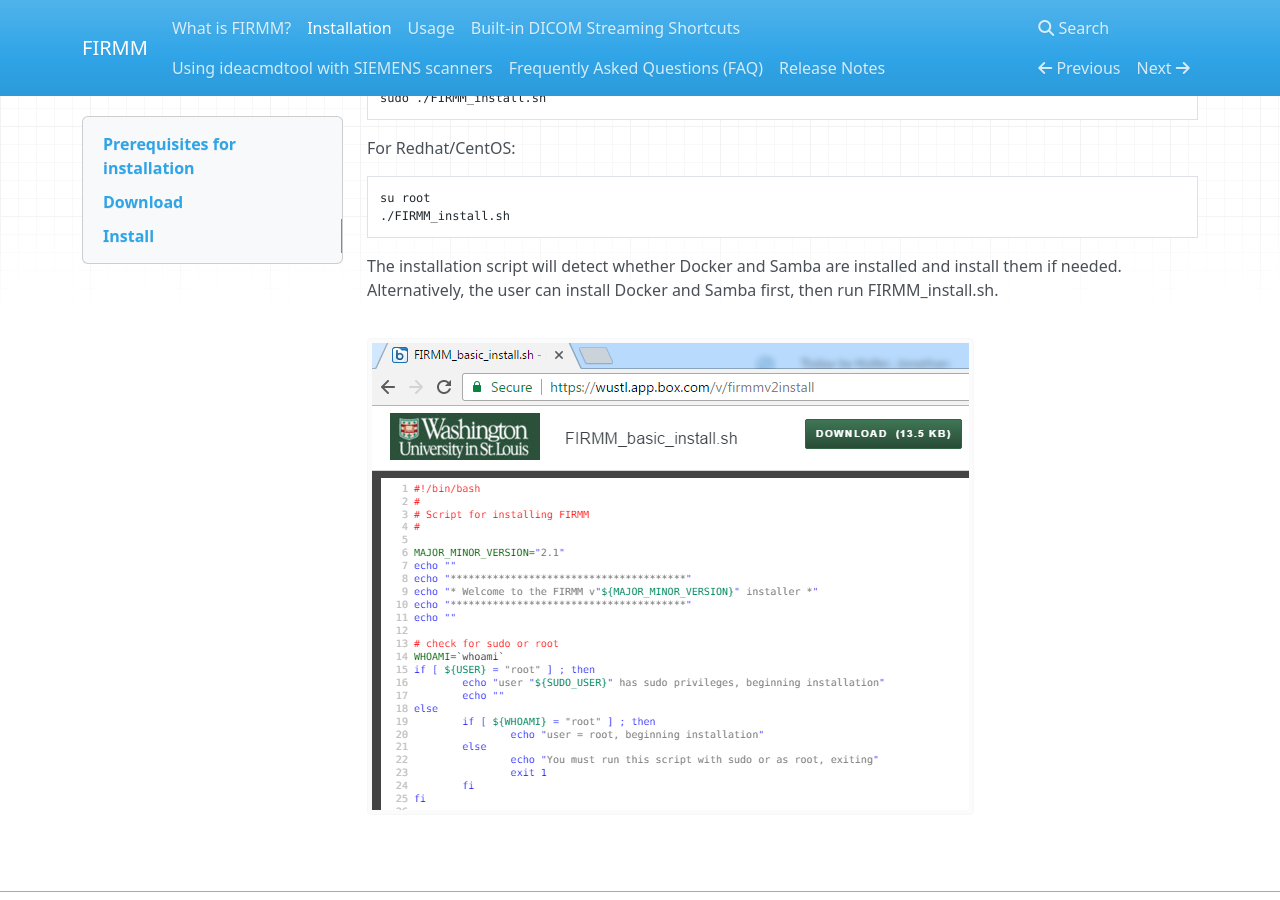
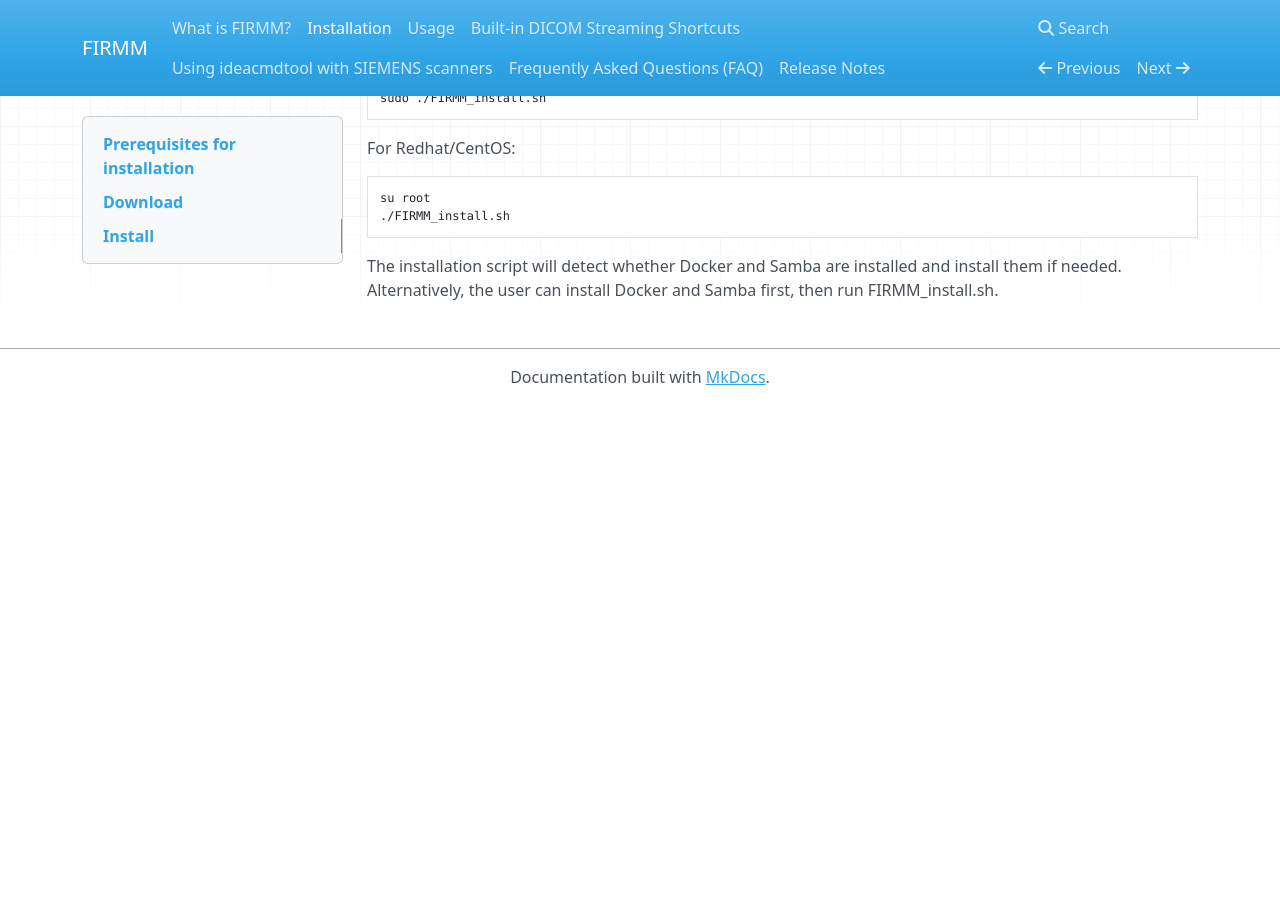
Before and after one commit to FIRMMsoftware/firmm_docs, an MkDocs documentation site: the page built from docs/FIRMM_INSTALLATION.md, in a window 1280 px wide and 900 px high, scrolled down 1497 px. Built offline with MkDocs 1.6.1, drawn with Linux system fonts in a browser that asks for light colours; nearby versions of some CDN libraries; old or Windows-style settings are respelled for this version of MkDocs; after the commit the page ends 1902 px from its top, so only the background shows below that.

Commit message:
Update FIRMM_INSTALLATION.md
Removed the Outdated picture at the bottom.

````diff
--- a/docs/FIRMM_INSTALLATION.md
+++ b/docs/FIRMM_INSTALLATION.md
@@ -64,5 +64,3 @@ su root
 ```
 
 The installation script will detect whether Docker and Samba are installed and install them if needed. Alternatively, the user can install Docker and Samba first, then run FIRMM_install.sh.
-
-![FIRMM install script](img/basic_install.png)
````
